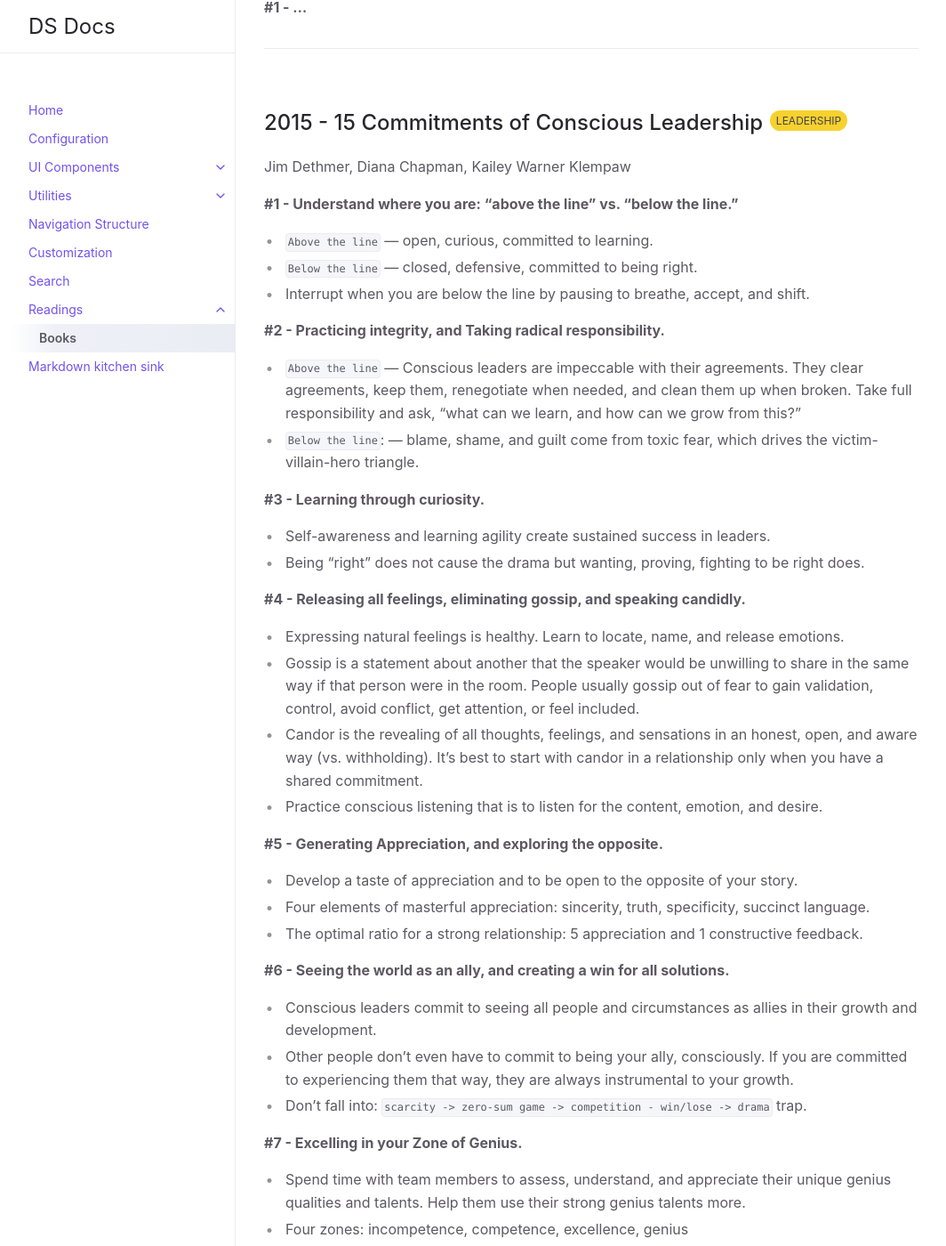
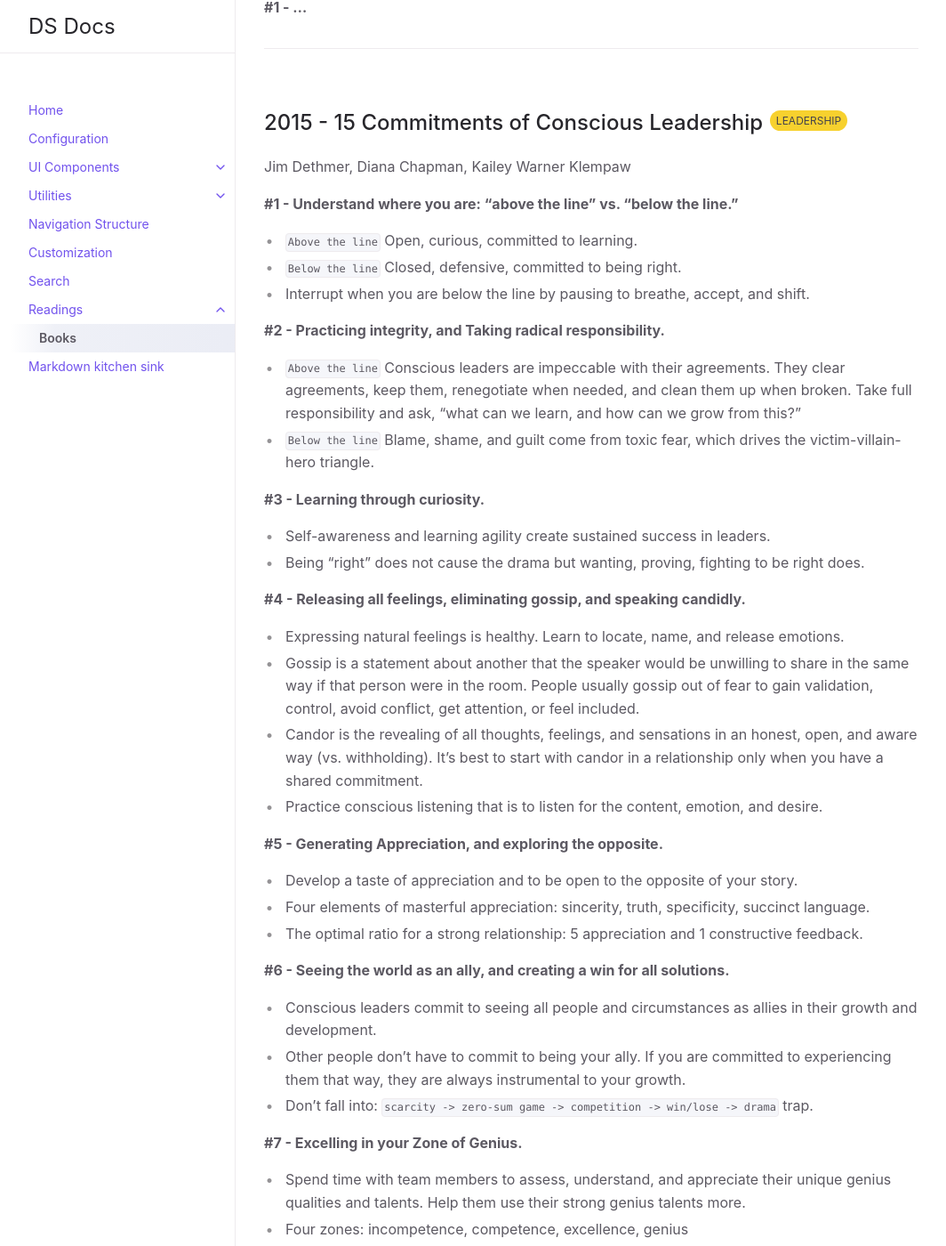
Before and after one commit to thisisjoonlim/dsdocs, a Jekyll site: the page built from docs/readings/books.md, in a window 1280 px wide and 1400 px high, scrolled down 2049 px. Shown: the whole window at 89% size, without its empty margins (107-1171 px from the left). Built offline with Jekyll 4.4.1, drawn with Linux system fonts in a browser that asks for light colours; some of the changed text lies outside the part shown.

```diff
--- a/_config.yml
+++ b/_config.yml
@@ -77,6 +77,9 @@ last_edit_time_format: "%b %e %Y at %I:%M %p" # uses ruby's time format: https:/
 # Formspree (optional)
 formspree: xgenqzvp # your formspree.io end point
 
+# Disqus Comments
+disqus:
+  shortname: ds-docs
 
 # Footer "Edit this page on GitHub" link text
 gh_edit_link: true # show or hide edit this page link
--- a/_layouts/post.html
+++ b/_layouts/post.html
@@ -3,3 +3,7 @@ layout: default
 ---
 
 {{ content }}
+
+{% if site.disqus.shortname %}
+  {% include disqus_comments.html %}
+{% endif %}
--- a/docs/readings/books.md
+++ b/docs/readings/books.md
@@ -82,13 +82,13 @@ Leadership
 Jim Dethmer, Diana Chapman, Kailey Warner Klempaw
 
 **#1 - Understand where you are: “above the line” vs. “below the line.”**
-- `Above the line` — open, curious, committed to learning.
-- `Below the line` — closed, defensive, committed to being right.
+- `Above the line` Open, curious, committed to learning.
+- `Below the line` Closed, defensive, committed to being right.
 - Interrupt when you are below the line by pausing to breathe, accept, and shift.
 
 **#2 - Practicing integrity, and Taking radical responsibility.**
-- `Above the line` — Conscious leaders are impeccable with their agreements. They clear agreements, keep them, renegotiate when needed, and clean them up when broken. Take full responsibility and ask, “what can we learn, and how can we grow from this?”
-- `Below the line`: — blame, shame, and guilt come from toxic fear, which drives the victim-villain-hero triangle.
+- `Above the line` Conscious leaders are impeccable with their agreements. They clear agreements, keep them, renegotiate when needed, and clean them up when broken. Take full responsibility and ask, “what can we learn, and how can we grow from this?”
+- `Below the line` Blame, shame, and guilt come from toxic fear, which drives the victim-villain-hero triangle.
 
 **#3 - Learning through curiosity.**
 - Self-awareness and learning agility create sustained success in leaders.
@@ -107,14 +107,14 @@ Jim Dethmer, Diana Chapman, Kailey Warner Klempaw
 
 **#6 - Seeing the world as an ally, and creating a win for all solutions.**
 - Conscious leaders commit to seeing all people and circumstances as allies in their growth and development.
-- Other people don’t even have to commit to being your ally, consciously. If you are committed to experiencing them that way, they are always instrumental to your growth.
-- Don’t fall into: `scarcity -> zero-sum game -> competition - win/lose -> drama` trap.
+- Other people don’t have to commit to being your ally. If you are committed to experiencing them that way, they are always instrumental to your growth.
+- Don’t fall into: `scarcity -> zero-sum game -> competition -> win/lose -> drama` trap.
 
 **#7 - Excelling in your Zone of Genius.**
 - Spend time with team members to assess, understand, and appreciate their unique genius qualities and talents. Help them use their strong genius talents more.
 - Four zones: incompetence, competence, excellence, genius
-- `Genius` — it’s the work that you love doing, so it does not feel like work.
-- `Incompetence` — dump it, delegate it, or do it differently.
+- `Genius` It’s the work that you love doing, so it does not feel like work.
+- `Incompetence` Dump it, delegate it, or do it differently.
 
 **#8 - Finding the right balance and having enough of everything.**
 - Organizations that take rest and play are productive and creative.
```
Also changed, not shown: _includes/disqus.html (added, +16 -0 lines).
